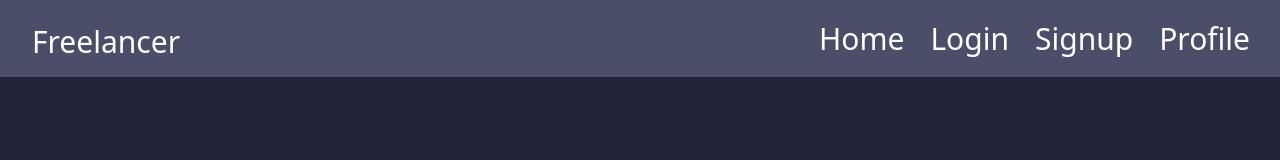
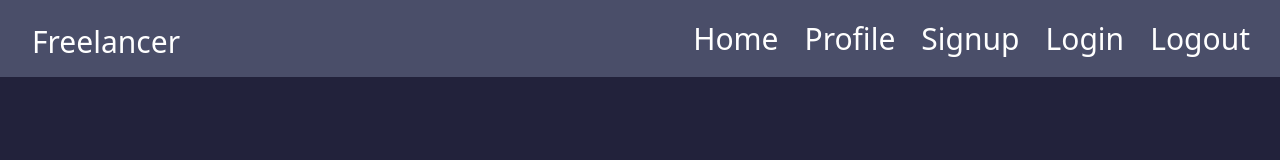
Before and after one commit to jamehzlee/freelancer-jl, a React (Create React App) app in the folder client/: page / in a window 1280 px wide. Shown: the top 160 px of the page. Built offline with nearby package versions, Linux system fonts and the light colour scheme; no server answers.

Commit message:
added logout to header navbar, removes auth token from localStorage

```diff
--- a/client/src/components/Header/Header.js
+++ b/client/src/components/Header/Header.js
@@ -5,10 +5,9 @@ import { Link } from "react-router-dom";
 import { Navbar, Nav, Container } from 'react-bootstrap';
 
 export default function Header() {
-  // const logout = (event) => {
-  //   event.preventDefault();
-  //   Auth.logout();
-  // };
+  const logout = () => {
+    Auth.logout();
+  };
 
   return (
     <Navbar collapseOnSelect expand="lg"  variant="dark" id='main-nav' className='align-self-start'>
@@ -18,9 +17,10 @@ export default function Header() {
       <Navbar.Collapse className='col' id="responsive-navbar-nav">
         <Nav className="header-nav">
           <Nav.Link as={Link} to="/">Home</Nav.Link>
+          <Nav.Link as={Link} to="/profile">Profile</Nav.Link>
+          <Nav.Link as={Link} to="/signup">Signup</Nav.Link>
           <Nav.Link as={Link} to="/login">Login</Nav.Link>
-          <Nav.Link as={Link} to="/signup">Signup</Nav.Link>
-          <Nav.Link as={Link} to="/profile">Profile</Nav.Link>
+          <Nav.Link onClick={logout}>Logout</Nav.Link>
         </Nav>
       </Navbar.Collapse>
       </Container>
--- a/client/src/components/index.js
+++ b/client/src/components/index.js
@@ -1,7 +1,6 @@
+import Header from "./Header/Header";
+import Footer from "./Footer/Footer";
+import Listing from "./Listing/Listing";
+import JobCard from "./JobCard/JobCard";
 
-import Footer from "./Footer/Footer";
-import Header from "./Header/Header";
-import JobCard from "./JobCard/JobCard";
-import Listing from "./Listing/Listing";
-
-export { Footer, Header, JobCard, Listing };
+export { Header, Footer, Listing, JobCard };
```
